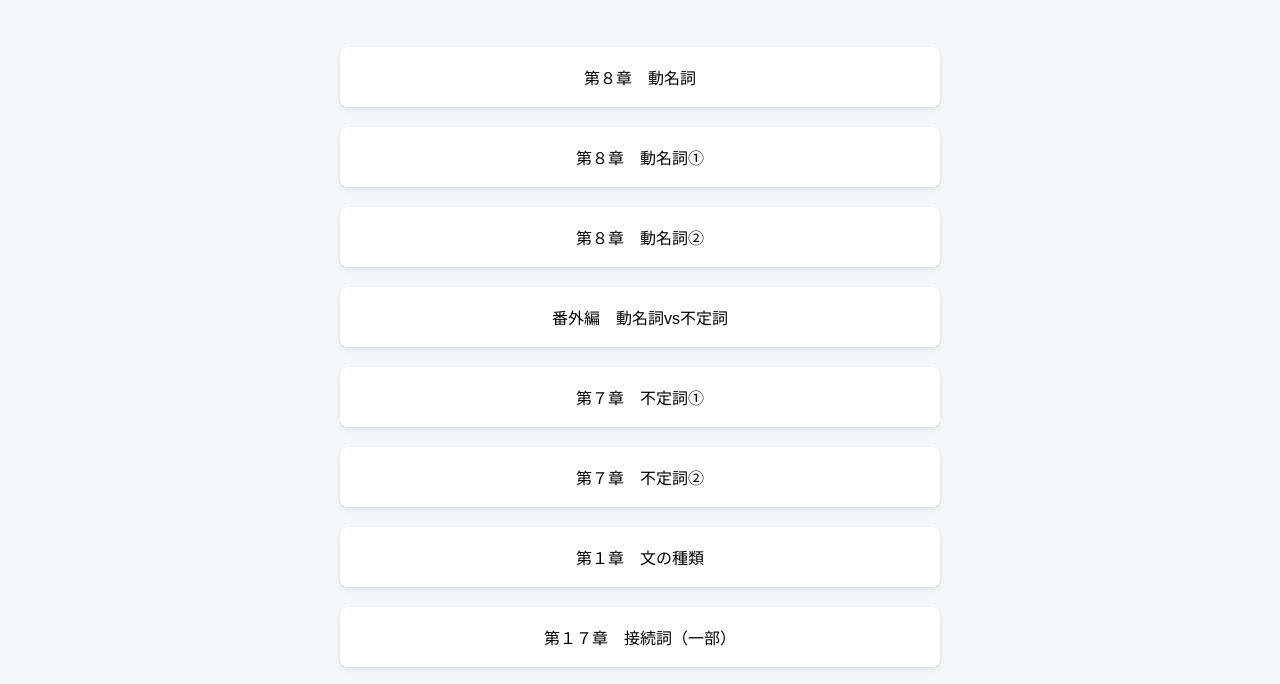
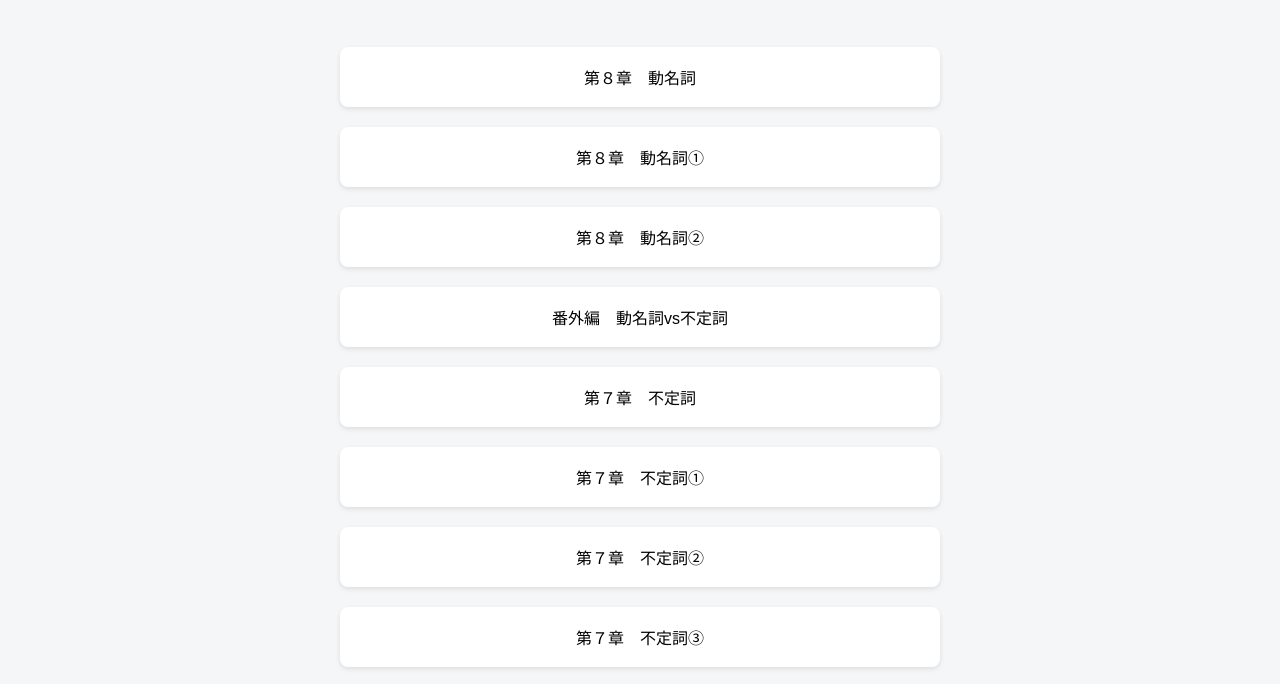
Before and after one commit to DaichiG-SBMK/Ansho-Reibun-top, a plain HTML site: page index.html in a window 1280 px wide. Shown: the part 87-771 px from the top of the page. Drawn offline with Linux system fonts and the light colour scheme.

Commit message:
Add files via upload

```diff
--- a/index.html
+++ b/index.html
@@ -71,12 +71,20 @@ h1 {
 番外編　動名詞vs不定詞
 </button>
 
+<button class="chapter-btn" onclick="location.href='https://daichig-sbmk.github.io/Ansho-Reibun-7/'">
+第７章　不定詞
+</button>
+
 <button class="chapter-btn" onclick="location.href='https://daichig-sbmk.github.io/Ansho-Reibun-71/'">
 第７章　不定詞①
 </button>
 
 <button class="chapter-btn" onclick="location.href='https://daichig-sbmk.github.io/Ansho-Reibun-72/'">
 第７章　不定詞②
+</button>
+
+<button class="chapter-btn" onclick="location.href='https://daichig-sbmk.github.io/Ansho-Reibun-73/'">
+第７章　不定詞③
 </button>
 
 <button class="chapter-btn" onclick="location.href='https://daichig-sbmk.github.io/Ansho-Reibun-1/'">
```
